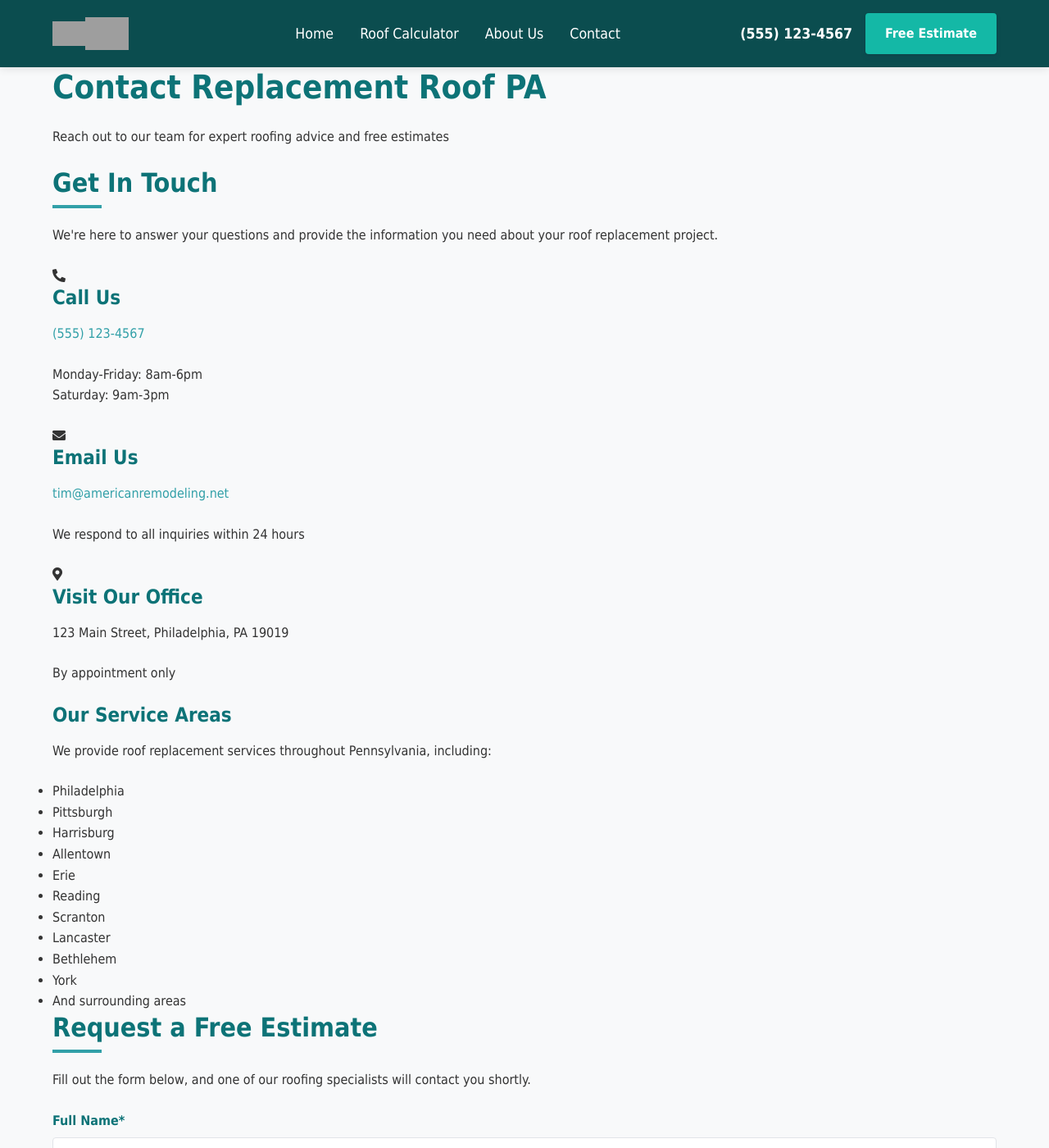
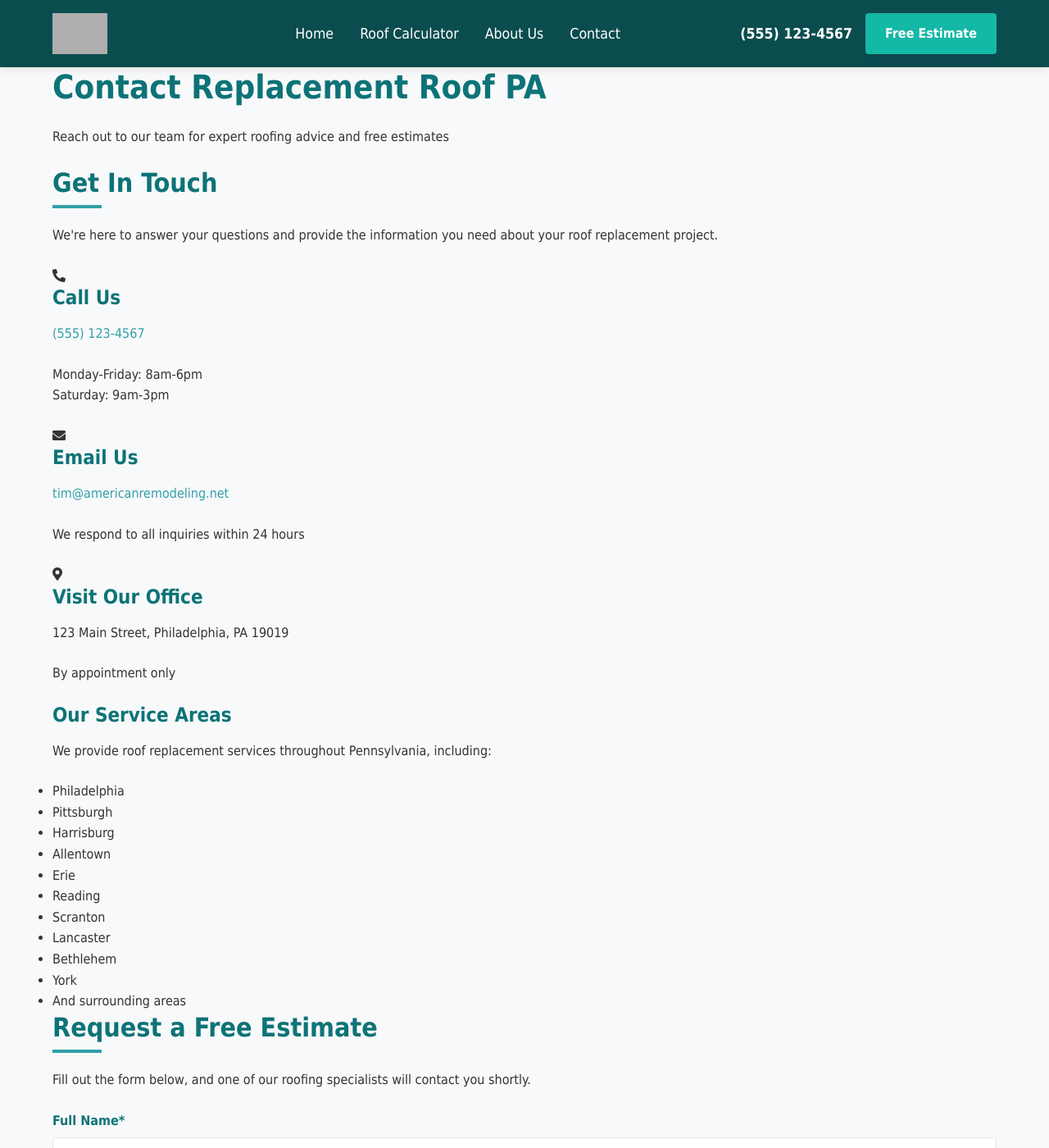
Before and after one commit to tim-amredev/replacement-roof-pa, a Jekyll site: the page built from contact.html, in a window 1280 px wide and 1400 px high. Shown: the whole window at 82% size. Built offline with Jekyll 4.4.1, drawn with Linux system fonts in a browser that asks for light colours; some web fonts are replaced; grey boxes are pictures that could not be loaded.

Commit message:
Update header.html

```diff
--- a/_includes/header.html
+++ b/_includes/header.html
@@ -2,15 +2,12 @@
   <div class="container">
     <div class="header-content">
       <div class="logo-container">
-        <!-- Direct HTML approach with inline styles -->
         <a href="{{ site.baseurl }}/">
-          <div class="logo-wrapper">
-            <img
-              src="https://hebbkx1anhila5yf.public.blob.vercel-storage.com/Untitled%20design%20%2824%29-CM5D0lI7FMWRManB7DbdGfokTyocQg.png"
-              alt="Replacement Roof PA"
-              style="display: block; width: auto; height: 40px; max-width: none;"
-            >
-          </div>
+          <img
+            src="https://hebbkx1anhila5yf.public.blob.vercel-storage.com/Untitled%20design%20%2824%29-CM5D0lI7FMWRManB7DbdGfokTyocQg.png"
+            alt="Replacement Roof PA"
+            style="display: block; width: auto; height: 50px; max-width: none; transition: all 0.3s ease;"
+          >
         </a>
       </div>
       <nav class="main-nav">
@@ -30,48 +27,32 @@
 </header>
 
 <style>
-/* Direct styling in the header file to ensure it takes precedence */
 .logo-container {
-  display: block;
-  width: 150px;
-  height: 50px;
-  position: relative;
+  display: flex;
+  align-items: center;
+  padding: 0.5rem 0;
 }
 
-.logo-wrapper {
-  display: flex;
-  align-items: center;
-  justify-content: flex-start;
-  height: 100%;
+.logo-container img {
+  filter: brightness(1.1);
+  transform-origin: left center;
 }
 
-/* Alternative background image approach as fallback */
-.logo-wrapper:before {
-  content: "";
-  display: block;
-  width: 40px;
-  height: 40px;
-  background-image: url('https://hebbkx1anhila5yf.public.blob.vercel-storage.com/Untitled%20design%20%2824%29-CM5D0lI7FMWRManB7DbdGfokTyocQg.png');
-  background-size: contain;
-  background-repeat: no-repeat;
-  background-position: center;
+.logo-container img:hover {
+  transform: scale(1.05);
 }
 
-/* Hide the actual image if it fails to load */
-.logo-wrapper img {
-  position: relative;
-  z-index: 2;
+.site-header.scrolled .logo-container img {
+  height: 40px;
 }
 
 @media (max-width: 768px) {
-  .logo-container {
-    width: 120px;
+  .logo-container img {
     height: 40px;
   }
 
-  .logo-wrapper:before {
-    width: 32px;
-    height: 32px;
+  .site-header.scrolled .logo-container img {
+    height: 35px;
   }
 }
 </style>
```
